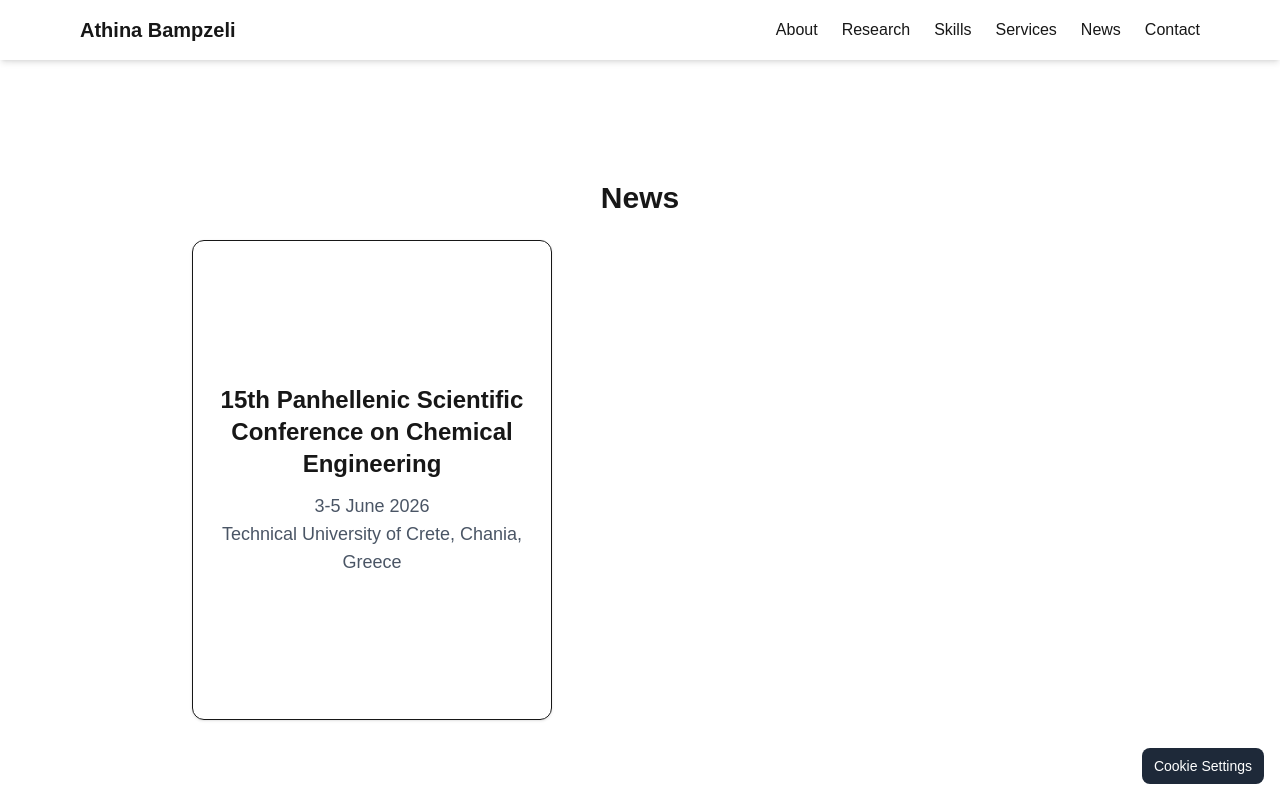
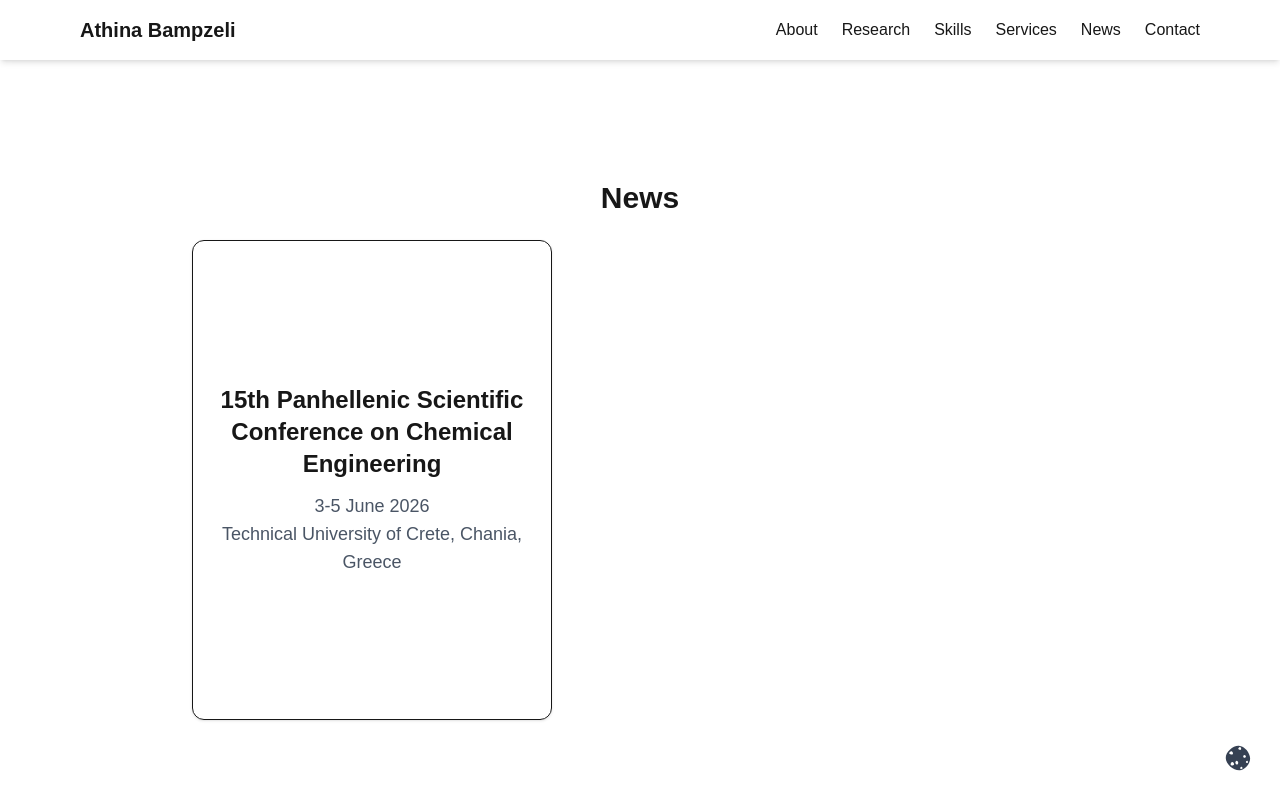
Before and after one commit to athina-bampzeli/Website-Athina-Bampzeli, a Next.js app: page /news in a window 1280 px wide. Both pictures are taken after a click on the button "Decline". Shown: the top 800 px of the page. Built offline with nearby package versions, Linux system fonts and the light colour scheme.

Commit message:
change10

```diff
--- a/components/CookieBanner.tsx
+++ b/components/CookieBanner.tsx
@@ -4,6 +4,7 @@
 
 import { useEffect, useState } from "react";
 import Script from "next/script";
+import { GiCookie } from "react-icons/gi";
 
 export default function CookieBanner() {
   const [consent, setConsent] = useState<string | null>(null);
@@ -78,9 +79,10 @@ export default function CookieBanner() {
       {consent && (
         <button
           onClick={resetConsent}
-          className="fixed bottom-4 right-4 bg-gray-800 text-white px-3 py-2 rounded-lg text-sm z-50"
+          className="fixed bottom-4 right-4 text-gray-700 p-3 hover:bg-gray-100 z-50"
+          aria-label="Cookie Settings"
         >
-          Cookie Settings
+          <GiCookie className="w-7 h-7" />
         </button>
       )}
     </>
```
